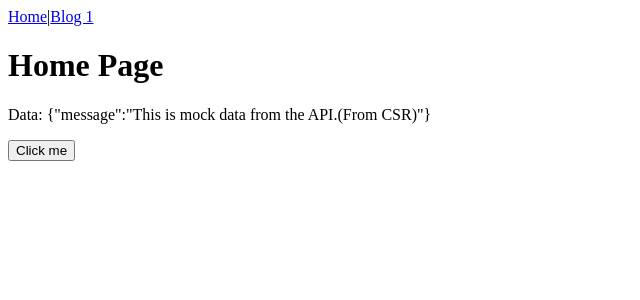
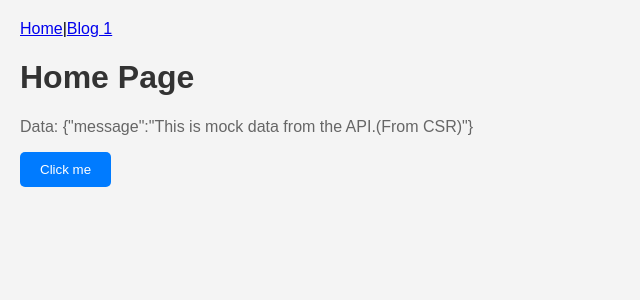
Before and after one commit to ajaxsys/ReactSSR-demo, a React app: page / in a window 1280 px wide. Shown: the top 300 px of the page, without its empty margins (0-640 px from the left). Built offline with nearby package versions, Linux system fonts and the light colour scheme; the HTML template or start-up script is replaced by a standard one.

Commit message:
try add global css

```diff
--- a/package.json
+++ b/package.json
@@ -27,6 +27,8 @@
     "webpack-node-externals": "^3.0.0"
   },
   "devDependencies": {
-    "@babel/node": "^7.25.0"
+    "@babel/node": "^7.25.0",
+    "css-loader": "^7.1.2",
+    "style-loader": "^4.0.0"
   }
 }
--- a/server.js
+++ b/server.js
@@ -38,6 +38,7 @@ app.get('*', async (req, res) => {
     <head>
         <meta charset="UTF-8">
         <meta name="viewport" content="width=device-width, initial-scale=1.0">
+        <link rel="stylesheet" href="/styles.css"> <!-- 引入样式表 -->
         <title>React SSR</title>
     </head>
     <body>
--- a/src/App.js
+++ b/src/App.js
@@ -2,6 +2,7 @@ import React from 'react';
 import { Routes, Route, Link } from 'react-router-dom';
 import Home from './Home';
 import Blog from './Blog';
+import './styles.css'; // 导入 CSS 文件
 
 function App({serverData}) {
   return (
--- /dev/null
+++ b/src/styles.css
@@ -0,0 +1,28 @@
+/* src/styles.css */
+body {
+  font-family: Arial, sans-serif;
+  background-color: #f4f4f4;
+  margin: 0;
+  padding: 20px;
+}
+
+h1 {
+  color: #333;
+}
+
+p {
+  color: #666;
+}
+
+button {
+  padding: 10px 20px;
+  background-color: #007bff;
+  border: none;
+  border-radius: 5px;
+  color: white;
+  cursor: pointer;
+}
+
+button:hover {
+  background-color: #0056b3;
+}
--- a/webpack.config.js
+++ b/webpack.config.js
@@ -18,7 +18,11 @@ module.exports = {
             presets: ['@babel/preset-env', '@babel/preset-react']
           }
         }
-      }
+      },
+      {
+        test: /\.css$/,
+        use: ['style-loader', 'css-loader'],
+      },
     ]
   },
   mode: 'development'
```
Also changed, not shown: 2 other files (tests, documents, lock files or other folders).
